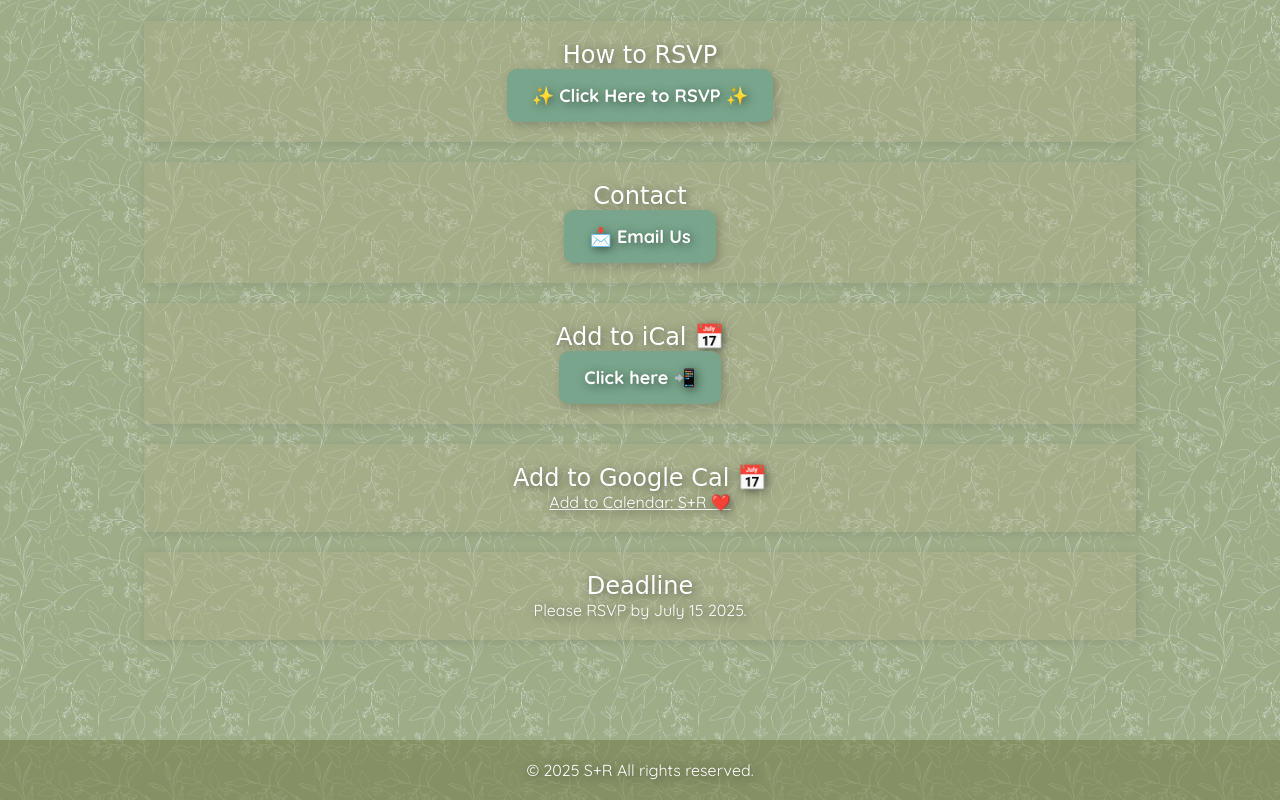
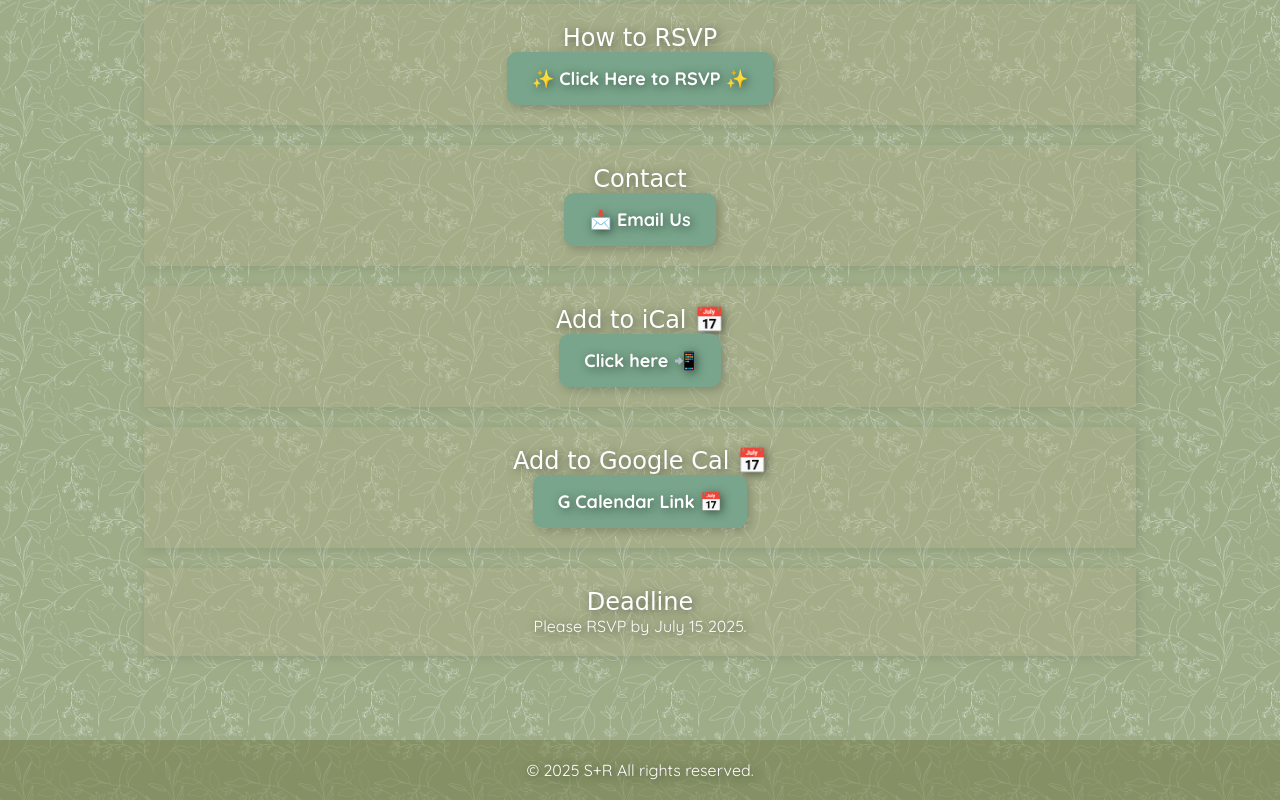
Before and after one commit to rabiaasif/sandr.github.io, a plain HTML site: page index.html in a window 1280 px wide. Shown: the part 2540-3340 px from the top of the page. Drawn offline with Linux system fonts and the light colour scheme; a web font is replaced by a local one.

Commit message:
Update index.html

```diff
--- a/index.html
+++ b/index.html
@@ -340,10 +340,26 @@
         Add to Calendar: S+R ❤️
       </a> -->
 
-      <a href="https://calendar.google.com/calendar/render?action=TEMPLATE&text=S%2BR+%E2%9D%A4%EF%B8%8F&dates=20250816T200000Z%2F20250817T043000Z&details=S%2BR+are+getting+married+%F0%9F%8C%B9%0AWe+can%27t+wait+to+celebrate+with+you%21%0Ahttps%3A%2F%2Frabiaasif.github.io%2Fsandr.github.io%2F&location=Old+Mill+Toronto&sf=true&output=xml"
+      <!-- <a href="https://calendar.google.com/calendar/render?action=TEMPLATE&text=S%2BR+%E2%9D%A4%EF%B8%8F&dates=20250816T200000Z%2F20250817T043000Z&details=S%2BR+are+getting+married+%F0%9F%8C%B9%0AWe+can%27t+wait+to+celebrate+with+you%21%0Ahttps%3A%2F%2Frabiaasif.github.io%2Fsandr.github.io%2F&location=Old+Mill+Toronto&sf=true&output=xml"
    class="fancy-button" target="_blank">
    Add to Calendar: S+R ❤️
+</a> -->
+
+
+<a
+  href="https://calendar.google.com/calendar/render?action=TEMPLATE&text=S%2BR+%E2%9D%A4%EF%B8%8F&dates=20250816T200000Z%2F20250817T043000Z&details=S%2BR+are+getting+married+%F0%9F%8C%B9%0AWe+can%27t+wait+to+celebrate+with+you%21%0Ahttps%3A%2F%2Frabiaasif.github.io%2Fsandr.github.io%2F&location=Old+Mill+Toronto&sf=true&output=xml"
+  target="_blank"
+  style="display: inline-block; padding: 15px 25px; background-color: #78a58b;
+         color: white; text-decoration: none; font-size: 18px; font-weight: bold;
+         border-radius: 10px; box-shadow: 3px 3px 10px rgba(0, 0, 0, 0.2);
+         transition: background-color 0.3s ease, transform 0.2s ease;"
+  onmouseover="this.style.backgroundColor='#365944'; this.style.transform='scale(1.05)'"
+  onmouseout="this.style.backgroundColor='#78a58b'; this.style.transform='scale(1)'"
+  ontouchstart="this.style.backgroundColor='#365944'; this.style.transform='scale(1.05)'"
+  ontouchend="setTimeout(() => { this.style.backgroundColor='#78a58b'; this.style.transform='scale(1)'; }, 200)">
+  G Calendar Link 📅
 </a>
+
 
     </div>
 
```
